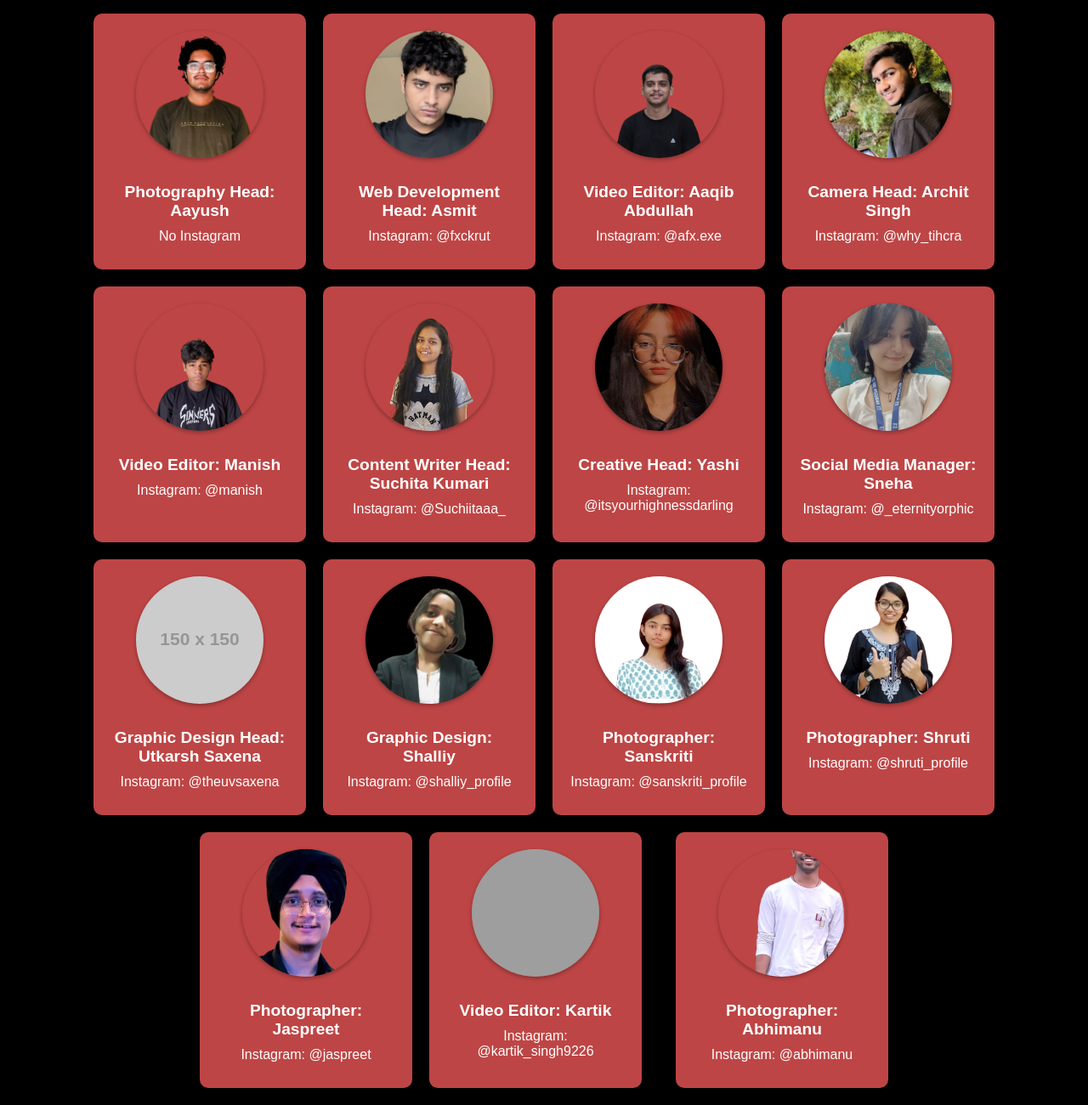
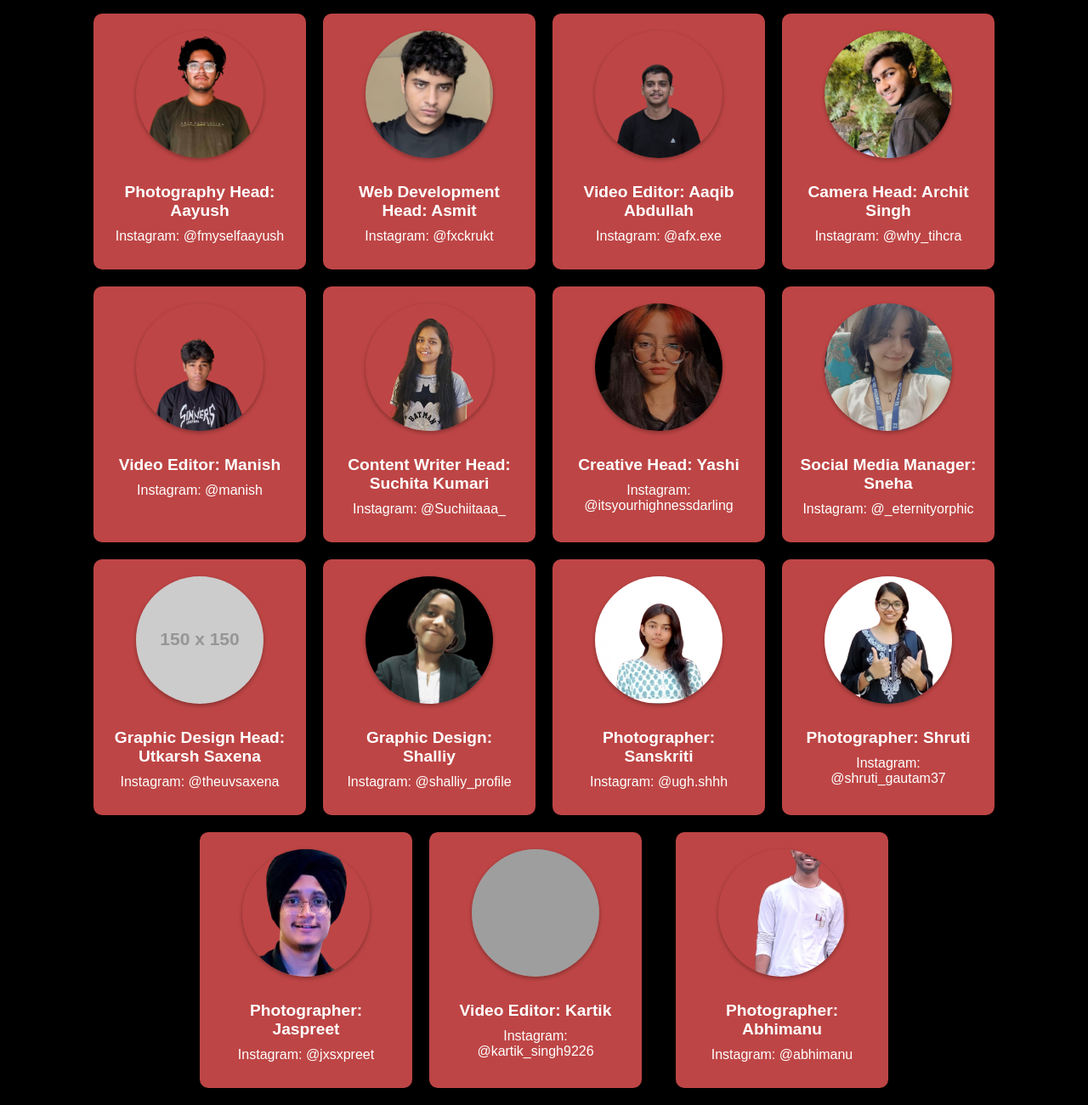
Before and after one commit to asmit990/FRAMES-WEB, a plain HTML site: page about.html in a window 1280 px wide. Shown: the part 402-1702 px from the top of the page at 85% size. Drawn offline with Linux system fonts and the light colour scheme; grey boxes are pictures that could not be loaded; placeholder pictures from the web are drawn by us.

Commit message:
Update about.html

```diff
--- a/about.html
+++ b/about.html
@@ -145,12 +145,12 @@
         <div class="team-member">
             <img src="./1000035306-removebg.png" alt="Aayush">
             <h4>Photography Head: Aayush</h4>
-            <p>No Instagram</p>
+            <p>Instagram: <a href="https://instagram.com/myselfaayush" target="_blank">@fmyselfaayush</a></p>
         </div>
         <div class="team-member">
             <img src="./PHOTO-2024-10-03-12-19-32.jpg" alt="Asmit's Image">
             <h4>Web Development Head: Asmit</h4>
-            <p>Instagram: <a href="https://instagram.com/fxckrukt" target="_blank">@fxckrut</a></p>
+            <p>Instagram: <a href="https://instagram.com/fxckrukt" target="_blank">@fxckrukt</a></p>
         </div>
         <div class="team-member">
             <img src="./SAVE_20240909_192410-removebg-preview.png" alt="Aaqib Abdullah">
@@ -196,18 +196,18 @@
         <div class="team-member">
             <img src="./PHOTO-2024-10-03-14-42-14.jpg" alt="Sanskriti">
             <h4>Photographer: Sanskriti</h4>
-            <p>Instagram: <a href="https://instagram.com/sanskriti_profile" target="_blank">@sanskriti_profile</a></p>
+            <p>Instagram: <a href="https://instagram.com/ugh.shhh" target="_blank">@ugh.shhh</a></p>
         </div>
         <div class="team-member">
             <img src="./WhatsApp Image 2024-10-03 at 15.53.11.jpeg" alt="Shruti">
             <h4>Photographer: Shruti</h4>
-            <p>Instagram: <a href="https://instagram.com/shruti_profile" target="_blank">@shruti_profile</a></p>
+            <p>Instagram: <a href="https://instagram.com/shruti_gautam37" target="_blank">@shruti_gautam37</a></p>
         </div>
         <!-- Individual Photographer Cards -->
         <div class="team-member">
             <img src="./IMG_2867.png" alt="Jaspreet">
             <h4>Photographer: Jaspreet</h4>
-            <p>Instagram: <a href="#" target="_blank">@jaspreet</a></p>
+            <p>Instagram: <a href="https://instagram.com/jxsxpreet" target="_blank">@jxsxpreet</a></p>
         </div>
         <div class="team-member">
     <img src="./1000015526-removebg-preview.png" alt="Kartik">
```
